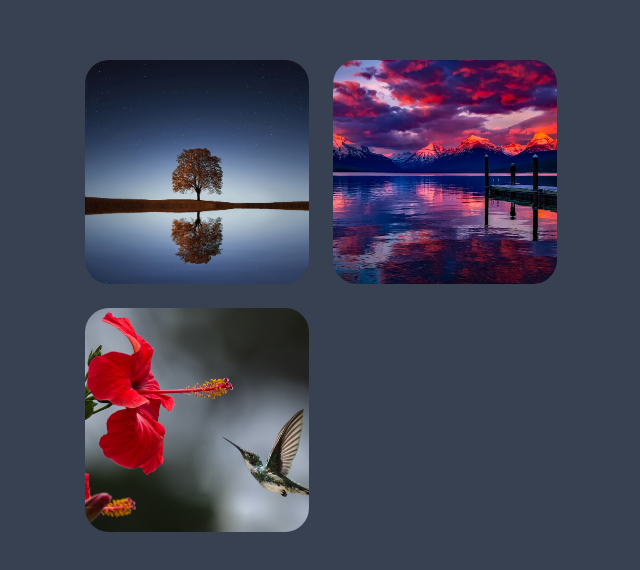
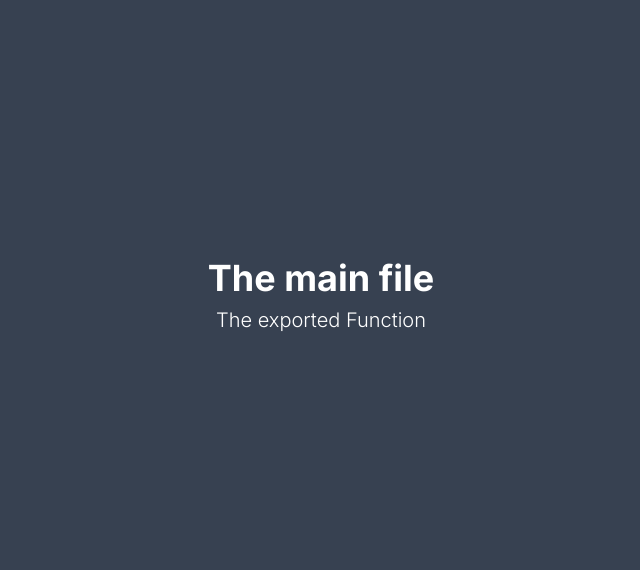
Before and after one commit to HisamNasir/ES6-esential, a Next.js app in the folder my-app/: page / in a window 1280 px wide. Shown: the part 104-674 px from the top of the page, without its empty margins (319-959 px from the left). Built offline with nearby package versions, Linux system fonts and the light colour scheme.

Commit message:
import export

```diff
--- /dev/null
+++ b/my-app/app/components/Task16.js
@@ -0,0 +1,15 @@
+import React from 'react'
+import Task16child from './Task16child'
+
+const Task16 = () => {
+  return (
+    <div className=' w-full h-full flex justify-center items-center text-white text-center'>
+        <div>
+        <h1 className=' text-4xl font-bold m-2'>The main file</h1>
+        <div className='m-2 text-xl font-light'><Task16child/></div>
+        </div>
+    </div>
+  )
+}
+
+export default Task16
--- /dev/null
+++ b/my-app/app/components/Task16child.js
@@ -0,0 +1,11 @@
+import React from 'react'
+
+const Task16child = () => {
+  return (
+    <div>
+        <p>The exported Function</p>
+    </div>
+  )
+}
+
+export default Task16child
--- a/my-app/app/page.js
+++ b/my-app/app/page.js
@@ -14,6 +14,7 @@ import Task12 from './components/Task12';
 import Task13 from './components/Task13';
 import Task14 from './components/Task14';
 import Task15 from './components/Task15';
+import Task16 from './components/Task16';
 
 const Home = () => {
   return (
@@ -47,7 +48,9 @@ const Home = () => {
       {/*                                              // character                                                            */}
       {/* <Task14/> */}
       {/*                                              // images galery                                                            */}
-      <Task15/>
+      {/* <Task15/> */}
+      {/*                                              // import export                                                            */}
+      <Task16/>
     </div>
   )
 }
```
